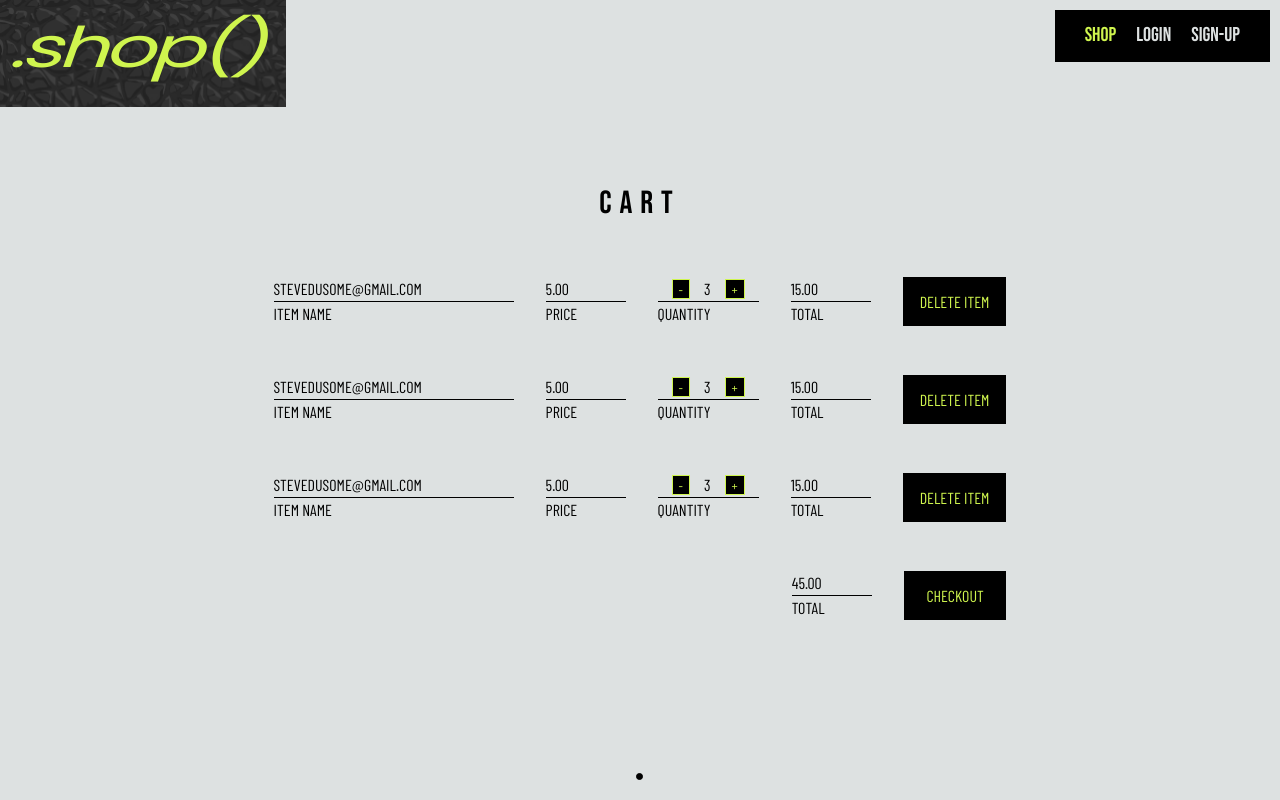
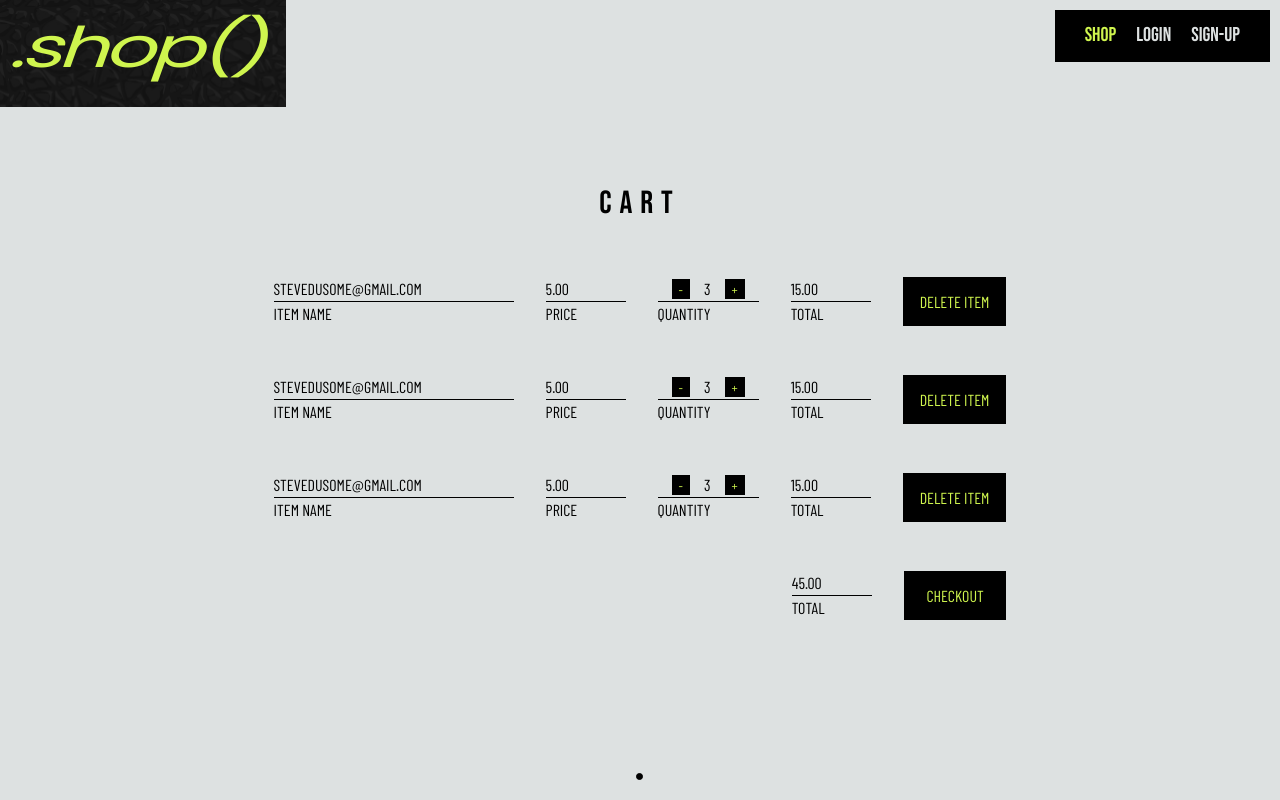
Before and after one commit to Tinastouch/Project3-Coding-gear, a React (Create React App) app in the folder client/: page /cart in a window 1280 px wide. Built offline with nearby package versions, Linux system fonts and the light colour scheme.

Commit message:
minor changes

```diff
--- a/client/src/style.css
+++ b/client/src/style.css
@@ -226,7 +226,7 @@ select {
 }
 
 .blackbox {
-    background: url(assets/elephantprint.png), #000000c0;
+    background: url(assets/elephantprint.png), #000000de;
     background-blend-mode: multiply;
 }
 
@@ -433,7 +433,7 @@ select {
 
 .qty-btn {
     border-radius: 0px;
-    border: 1px solid var(--clr-2nd);
+    border: 1px solid var(--clr-blk);
     background-color: var(--clr-blk);
     color: var(--clr-2nd);
     margin: 0 1em;
```
